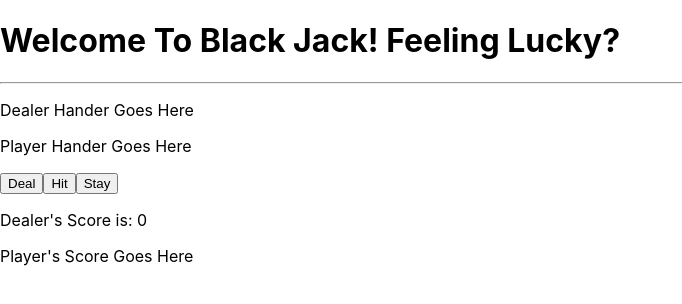
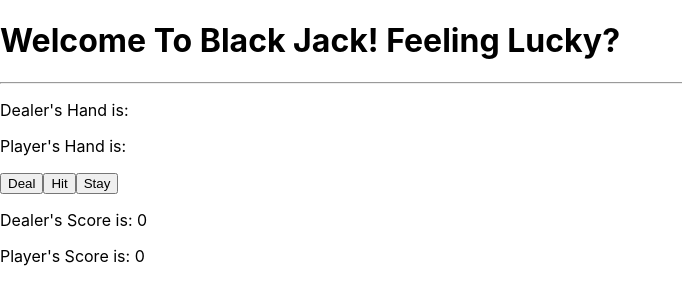
Before and after one commit to jakechaley/black-jack, a React (Create React App) app: page / in a window 1280 px wide. Shown: the top 304 px of the page, without its empty margins (0-682 px from the left). Built offline with nearby package versions, Linux system fonts and the light colour scheme.

Commit message:
separate components into individual files

```diff
--- /dev/null
+++ b/src/components/DealerHandDisplay.js
@@ -0,0 +1,18 @@
+import React from "react";
+import PropTypes from "prop-types";
+import DealerHandScore from "./DealerHandScore";
+
+function DealerHandDisplay(props) {
+  return (
+    <>
+    <p>Dealer's Hand is: {props.dealerHand}</p>
+    </>
+
+  )
+}
+
+DealerHandDisplay.propTypes = {
+  dealerHand: PropTypes.array
+}
+
+export default DealerHandDisplay
--- /dev/null
+++ b/src/components/DealerHandScore.js
@@ -0,0 +1,14 @@
+import React from "react";
+import PropTypes from "prop-types";
+
+function DealerHandScore(props) {
+  return (
+    <p>Dealer's Score is: {props.dealerScore}</p>
+  )
+}
+
+DealerHandScore.propTypes = {
+  dealerScore: PropTypes.number
+}
+
+export default DealerHandScore;
--- /dev/null
+++ b/src/components/GameButtons.js
@@ -0,0 +1,20 @@
+import React from "react";
+import PropTypes from "prop-types";
+
+function GameButtons(props) {
+  return (
+    <>
+      <button onClick={props.onDealButtonClicked}>Deal</button>
+      <button onClick={props.onHitButtonClicked}>Hit</button>
+      <button onClick={props.onStayButtonClicked}>Stay</button>
+    </>
+  )
+}
+
+GameButtons.propTypes = {
+  onDealButtonClicked: PropTypes.func,
+  onHitButtonClicked: PropTypes.func,
+  onStayButtonClicked: PropTypes.func
+}
+
+export default GameButtons;
--- a/src/components/GameController.js
+++ b/src/components/GameController.js
@@ -1,4 +1,9 @@
 import React from "react";
+import DealerHandDisplay from "./DealerHandDisplay";
+import DealerHandScore from "./DealerHandScore";
+import PlayerHandDisplay from "./PlayerHandDisplay";
+import PlayerHandScore from "./PlayerHandScore";
+import GameButtons from "./GameButtons";
 
 class GameController extends React.Component {
   constructor(props) {
@@ -43,15 +48,15 @@ class GameController extends React.Component {
   render() {
     return (
       <>
-        <DealerHandDisplay/>
-        <PlayerHandDisplay/>
-        <GameControlsDisplay
+        <DealerHandDisplay dealerHand={this.state.dealerHand}/>
+        <PlayerHandDisplay playerHand={this.state.playerHand}/>
+        <GameButtons
           onHitButtonClicked={this.hitPlayer}
           onStayButtonClicked={this.endPlayerTurn}
           onDealButtonClicked={this.dealHands}
           />
         <DealerHandScore dealerScore={this.state.dealerScore}/>
-        <PlayerHandScore/>
+        <PlayerHandScore playerScore={this.state.playerScore}/>
       </>
     );
   }
@@ -60,37 +65,3 @@ class GameController extends React.Component {
 
 
 export default GameController;
-
-function DealerHandDisplay() {
-  return (
-    <p>Dealer Hander Goes Here</p>
-  )
-}
-
-function PlayerHandDisplay() {
-  return (
-    <p>Player Hander Goes Here</p>
-  )
-}
-
-function GameControlsDisplay(props) {
-  return (
-    <>
-      <button onClick={props.onDealButtonClicked}>Deal</button>
-      <button onClick={props.onHitButtonClicked}>Hit</button>
-      <button onClick={props.onStayButtonClicked}>Stay</button>
-    </>
-  )
-}
-
-function DealerHandScore(props) {
-  return (
-    <p>Dealer's Score is: {props.dealerScore}</p>
-  )
-}
-
-function PlayerHandScore() {
-  return (
-    <p>Player's Score Goes Here</p>
-  )
-}
--- /dev/null
+++ b/src/components/PlayerHandDisplay.js
@@ -0,0 +1,15 @@
+import React from "react";
+import PropTypes from "prop-types";
+
+
+function PlayerHandDisplay(props) {
+  return (
+    <p>Player's Hand is: {props.playerHand}</p>
+  )
+}
+
+PlayerHandDisplay.propTypes = {
+  playerHand: PropTypes.array
+}
+
+export default PlayerHandDisplay;
--- /dev/null
+++ b/src/components/PlayerHandScore.js
@@ -0,0 +1,14 @@
+import React from "react";
+import PropTypes from "prop-types";
+
+function PlayerHandScore(props) {
+  return (
+    <p>Player's Score is: {props.playerScore}</p>
+  )
+}
+
+PlayerHandScore.propTypes = {
+  playerScore: PropTypes.number
+}
+
+export default PlayerHandScore;
--- a/src/lib/ShuffleDeck.js
+++ b/src/lib/ShuffleDeck.js
@@ -2,7 +2,7 @@ import getDeck from "./getDeck";
 
 function shuffleDeck(deck) {
   for (let i = deck.length - 1; i > 0; i--) {
-    let j = Math.floor(Math.random() * i);
+    let j = Math.floor(Math.random() * (i + 1));
     let temp = deck[i];
     deck[i] = deck[j];
     deck[j] = temp;
```
